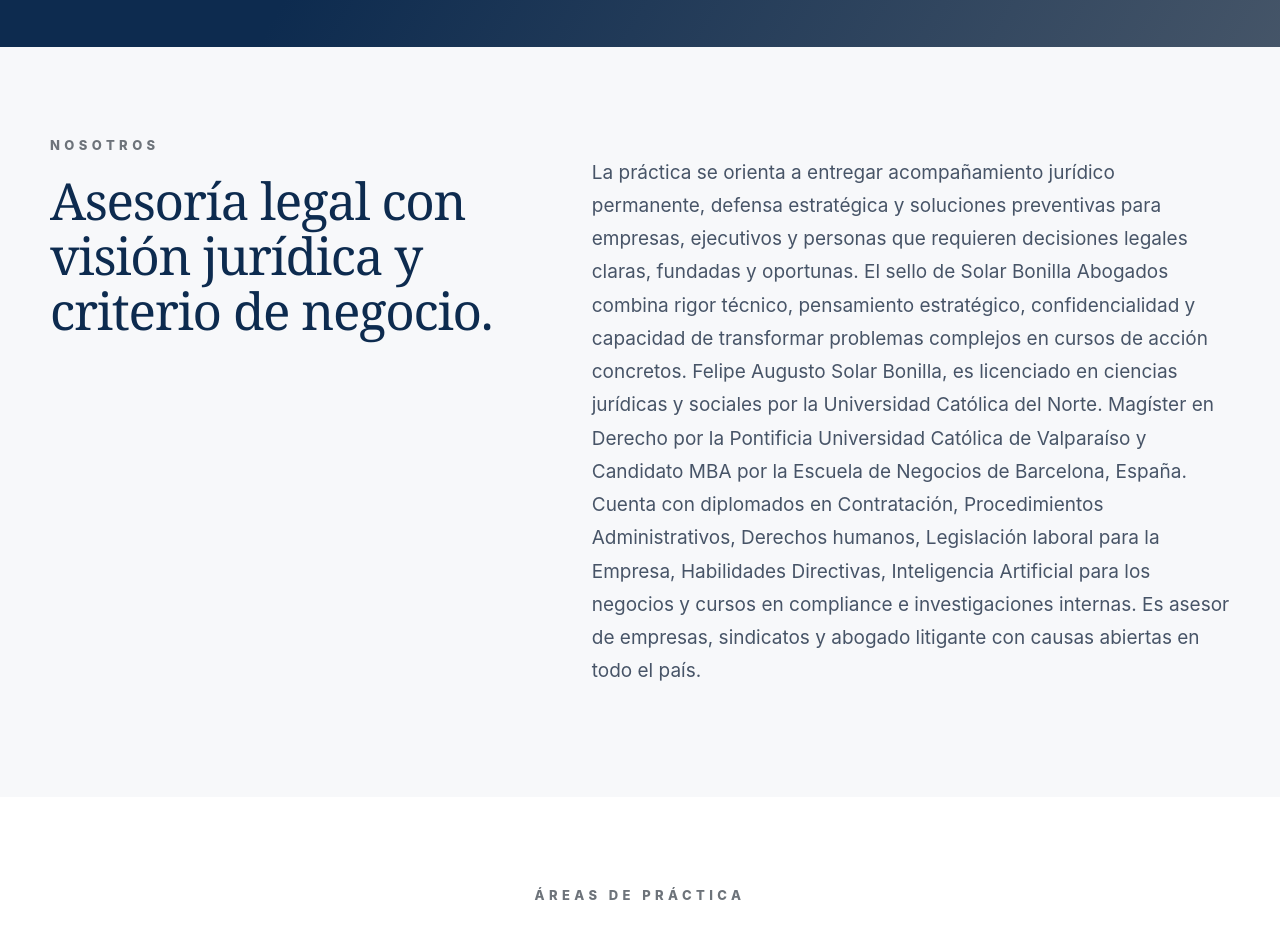
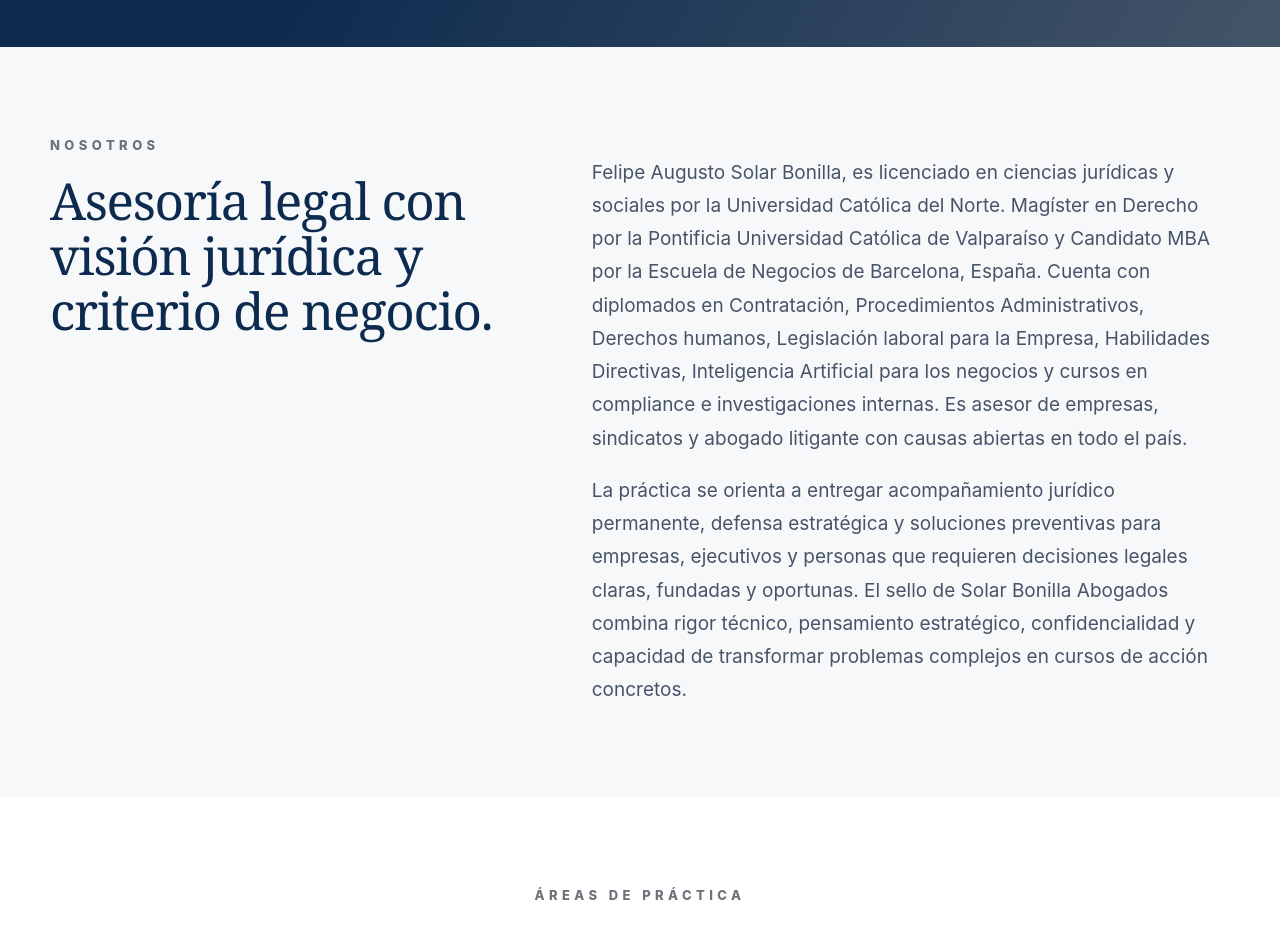
Before and after one commit to cokosolar/solar-bonilla-web, a React (Vite) app: page / in a window 1280 px wide. Shown: the part 960-1888 px from the top of the page. Built offline with nearby package versions, Linux system fonts and the light colour scheme.

Commit message:
Update main.jsx

```diff
--- a/src/main.jsx
+++ b/src/main.jsx
@@ -156,20 +156,18 @@ function App() {
           </div>
           <div className="body-copy">
             <p>
-              La práctica se orienta a entregar acompañamiento jurídico permanente, defensa estratégica y soluciones
-              preventivas para empresas, ejecutivos y personas que requieren decisiones legales claras, fundadas y
-              oportunas. El sello de Solar Bonilla Abogados combina rigor técnico, pensamiento estratégico, confidencialidad y
-              capacidad de transformar problemas complejos en cursos de acción concretos.
-
-
-
-
 
              Felipe Augusto Solar Bonilla, es licenciado en ciencias jurídicas y sociales por la Universidad Católica del Norte. Magíster en Derecho por la Pontificia Universidad Católica de Valparaíso y Candidato MBA por la Escuela de Negocios de Barcelona, España.
 Cuenta con diplomados en Contratación, Procedimientos Administrativos, Derechos humanos, Legislación laboral para la Empresa, Habilidades Directivas, Inteligencia Artificial para los negocios y cursos en compliance e investigaciones internas.
 Es asesor de empresas, sindicatos y abogado litigante con causas abiertas en todo el país.
 
-            </p>
+
+
+
+            </p> La práctica se orienta a entregar acompañamiento jurídico permanente, defensa estratégica y soluciones
+              preventivas para empresas, ejecutivos y personas que requieren decisiones legales claras, fundadas y
+              oportunas. El sello de Solar Bonilla Abogados combina rigor técnico, pensamiento estratégico, confidencialidad y
+              capacidad de transformar problemas complejos en cursos de acción concretos.
           </div>
         </div>
       </section>
```
